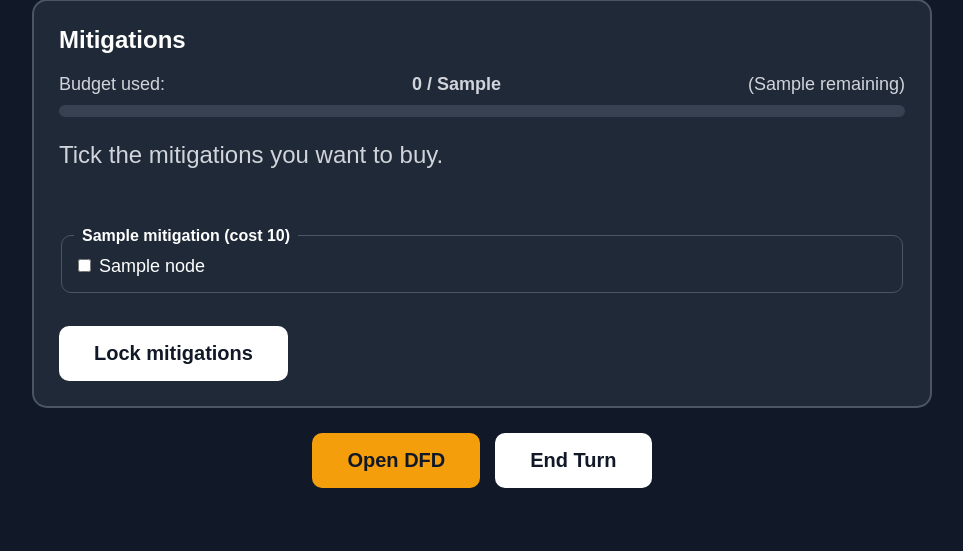
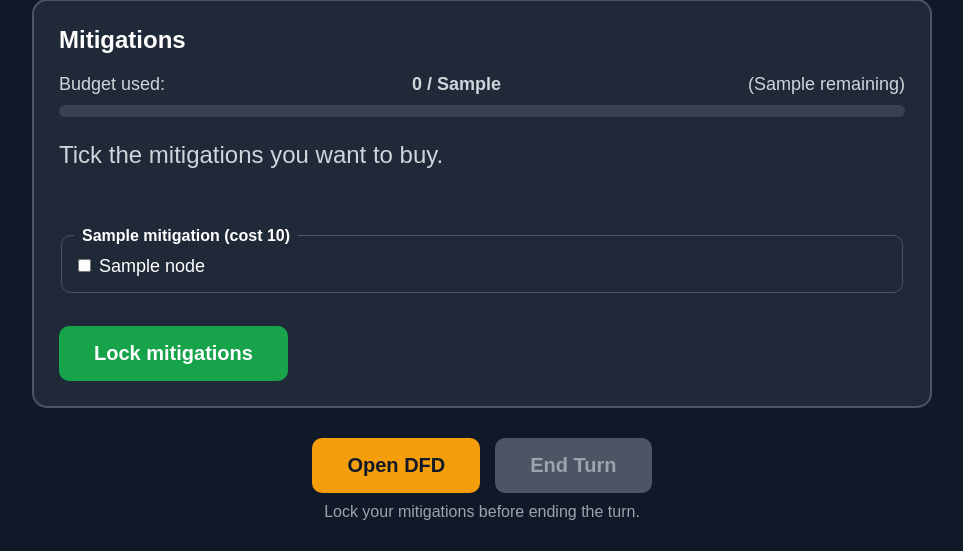
Before and after one commit to lajobajo/ThreMoLIA-Red-team-vs.-Blue-team, a Flask app: template templates/mitigation.html in a window 1280 px wide. Shown: the part 613-1164 px from the top of the page, without its empty margins (158-1121 px from the left). Before the commit the page ends 1101 px from the top, so only its background shows below. Run offline with Flask 3, Linux system fonts and the light colour scheme; the template is opened without the code that fills it: most values are stand-ins (such as "Sample title", 1, 10 or a date in 2020).

Commit message:
added different colour for lock and end turn buttons

```diff
--- a/static/style.css
+++ b/static/style.css
@@ -50,6 +50,7 @@
 }
 
 .buttons {
+    margin-top: 30px;
     display: flex;
     justify-content: center;
     gap: 15px;
@@ -78,6 +79,37 @@
 
 .dfd-button:hover {
     background: #d97706;
+}
+
+.lock-button {
+    background: #16a34a;
+    color: white;
+}
+
+.lock-button:hover {
+    background: #15803d;
+}
+
+.end-turn-button {
+    background: #6366f1;
+    color: white;
+}
+
+.end-turn-button:hover {
+    background: #4f46e5;
+}
+
+button:disabled,
+button:disabled:hover {
+    background: #4b5563;
+    color: #9ca3af;
+    cursor: not-allowed;
+}
+
+.hint {
+    font-size: 16px;
+    color: #9ca3af;
+    margin: 10px 0 0;
 }
 
 .pick-row {
--- a/templates/mitigation.html
+++ b/templates/mitigation.html
@@ -99,7 +99,7 @@
             </fieldset>
             {% endfor %}
             <br>
-            <button type="submit">
+            <button type="submit" class="lock-button">
                 Lock mitigations
             </button>
         </form>
@@ -122,11 +122,18 @@
             </button>
         </form>
         <form action="{{ url_for('end_turn') }}" method="POST">
-            <button type="submit">
+            <button
+                type="submit"
+                class="end-turn-button"
+                {% if not blue_mitigations_locked %}disabled{% endif %}
+            >
                 End Turn
             </button>
         </form>
     </div>
+    {% if not blue_mitigations_locked %}
+    <p class="hint">Lock your mitigations before ending the turn.</p>
+    {% endif %}
 </div>
 
 <script>
```
Also changed, not shown: templates/turn.html (+16 -3 lines).
